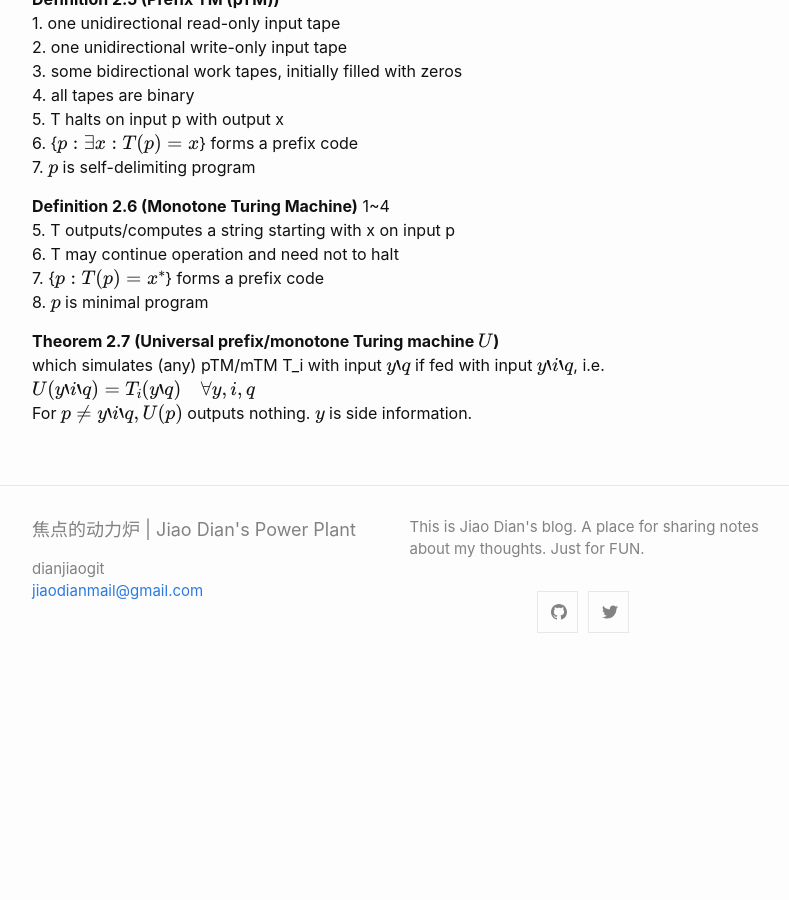
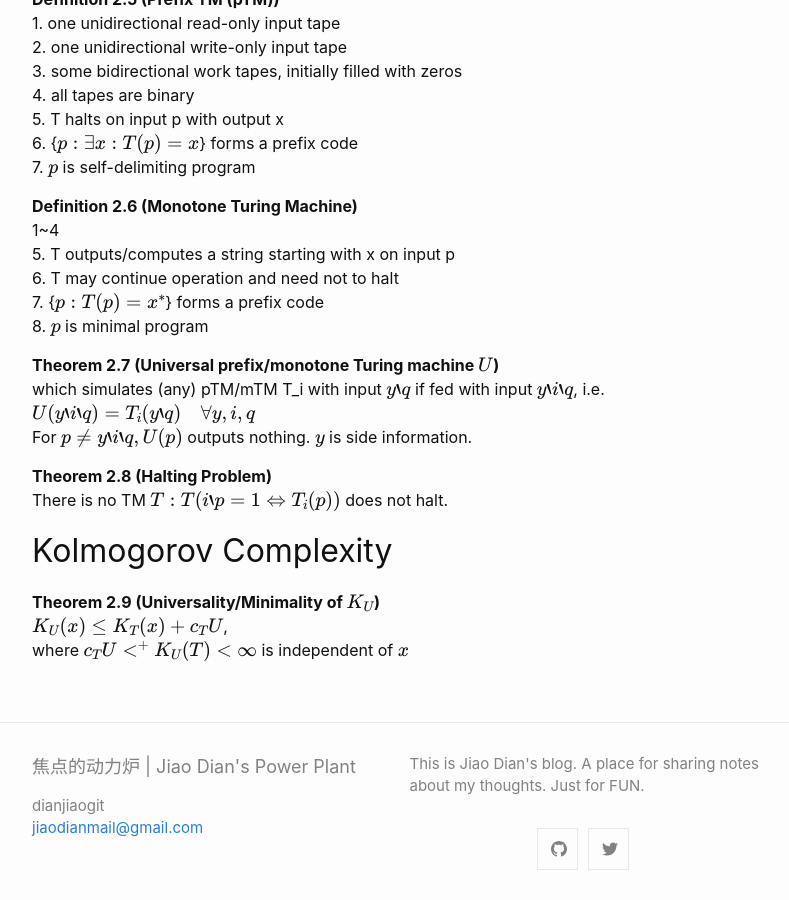
Before and after one commit to dianjiaogit/dianjiaogit.github.io, a Jekyll site: the page built from _posts/2020-01-11-week2 notes.md, in a window 1280 px wide and 900 px high, scrolled down 1489 px. Shown: the whole window, without its empty margins (238-1027 px from the left). Built offline with Jekyll 4.4.1, drawn with Linux system fonts in a browser that asks for light colours; formulas are drawn with MathJax 3; before the commit the page ends 2152 px from its top, so only the background shows below that.

Commit message:
K complexity start

```diff
--- a/_posts/2020-01-11-week2 notes.md
+++ b/_posts/2020-01-11-week2 notes.md
@@ -73,3 +73,11 @@
 which simulates (any) pTM/mTM T_i with input $y\`q$ if fed with input $y\`i\`q$, i.e.
 $$U(y`i`q) = T_i(y`q) \quad \forall y,i,q$$
 For $p \neq y\`i\`q, U(p)$ outputs nothing. $y$ is side information.
+
+**Theorem 2.8 (Halting Problem)**
+There is no TM $T: T(i\`p = 1 \Leftrightarrow T_i(p))$ does not halt.
+
+## Kolmogorov Complexity
+**Theorem 2.9 (Universality/Minimality of $K_U$)**
+$K_U(x) \leq K_T(x) + c_TU$,
+where $c_TU <^+ K_U(T) < \infty$ is independent of $x$
```
